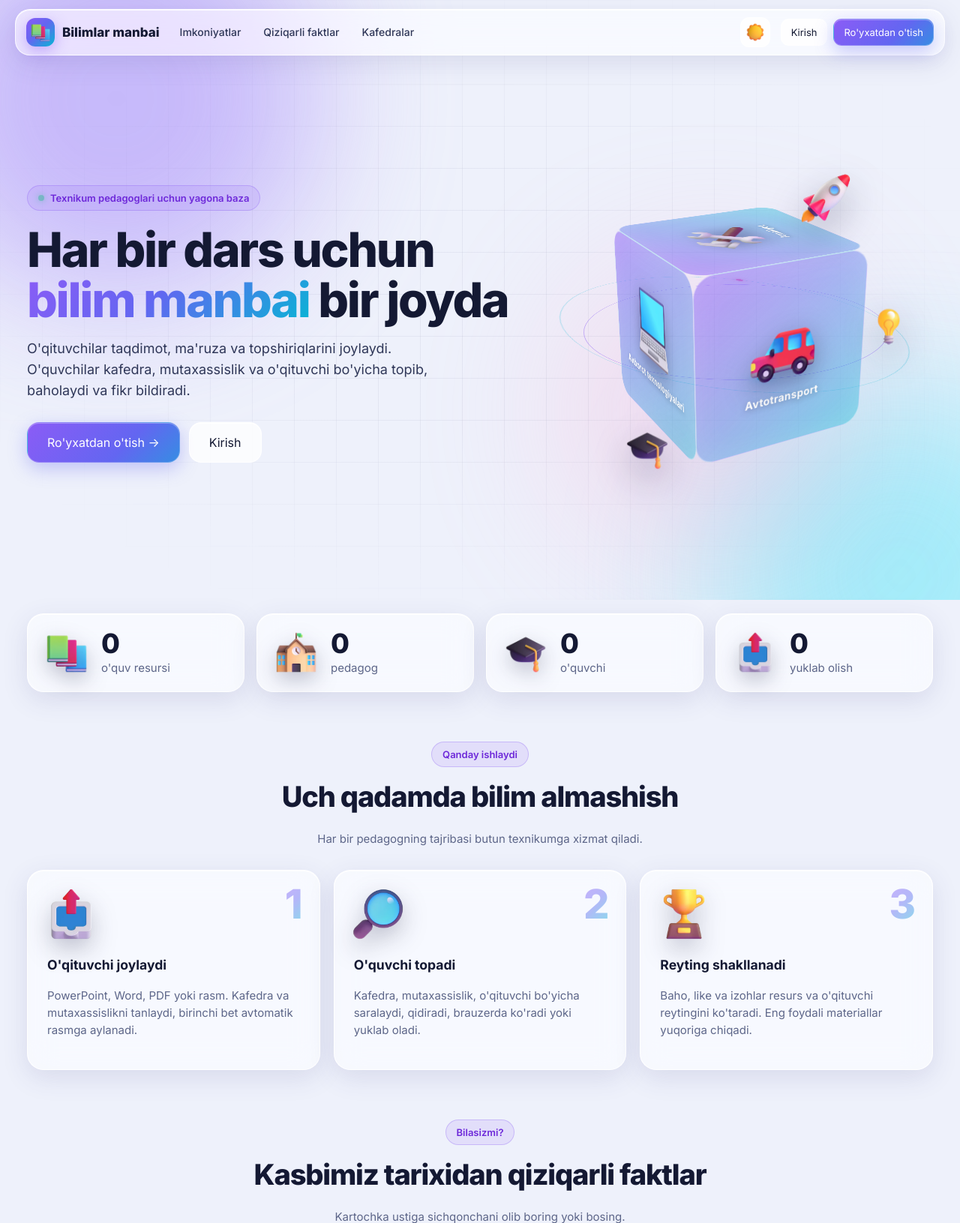
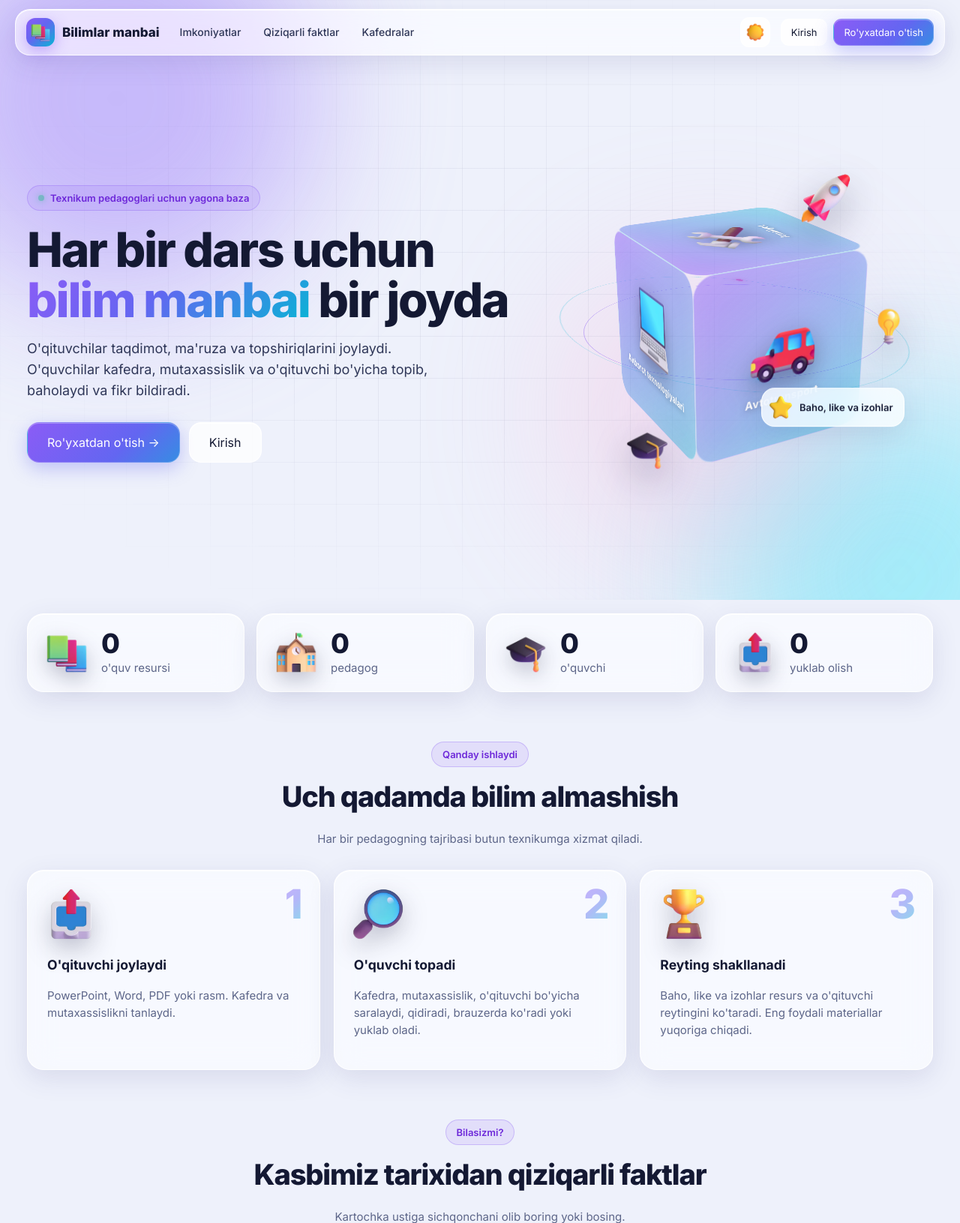
Before and after one commit to Jasurbekmurphy/bilim, a Flask app: page / in a window 1280 px wide. Shown: the top 1631 px of the page at 75% size. Run offline with Flask 3, Linux system fonts and the light colour scheme; data comes from the database, SQL or seed files in the repository; data that the repository does not hold is empty.

Commit message:
«Baho, like va izohlar» yozuvini qaytarish, «birinchi bet» gapini olib tashlash
Co-Authored-By: Claude Opus 5.5 (1M context) <noreply@anthropic.com>
Claude-Session: https://claude.ai/code/session_01K2etq6m1XiBcdyVgJJ7RKq

```diff
--- a/static/style.css
+++ b/static/style.css
@@ -275,6 +275,11 @@ code { background: var(--tint-2); padding: 2px 7px; border-radius: 6px; }
 @media (max-width: 420px) { .scene { width: 260px; height: 260px; } .f1 { transform: translateZ(80px); } .f2 { transform: rotateY(90deg) translateZ(80px); }
   .f3 { transform: rotateY(180deg) translateZ(80px); } .f4 { transform: rotateY(-90deg) translateZ(80px); } .f5 { transform: rotateX(90deg) translateZ(80px); }
   .f6 { transform: rotateX(-90deg) translateZ(80px); } .face img { width: 70px; height: 70px; } }
+.float { position: absolute; display: flex; align-items: center; gap: 8px; border-radius: 18px; background: var(--glass-strong); border: 1px solid var(--glass-border);
+  backdrop-filter: var(--blur); padding: 8px 14px 8px 8px; font-size: 13px; font-weight: 600; box-shadow: var(--shadow); animation: bob 6s ease-in-out infinite; white-space: nowrap; z-index: 2; }
+.float img { width: 34px; height: 34px; }
+.float.b { bottom: 6%; right: -16%; animation-delay: -3s; }
+@media (max-width: 900px) { .float.b { right: -4%; } }
 @keyframes bob { 50% { transform: translateY(-14px); } }
 /* Fon bo'ylab suzuvchi 3D ikonkalar */
 .hero-icons img { position: absolute; z-index: 1; pointer-events: none; filter: drop-shadow(0 18px 24px rgba(20,20,60,.3)); animation: bob 7s ease-in-out infinite; }
--- a/templates/landing.html
+++ b/templates/landing.html
@@ -14,6 +14,7 @@
   <div class="scene" id="scene">
     <div class="hero-icons"><img class="h1" src="{{ url_for('static', filename='icons/rocket.webp') }}" alt=""><img class="h2" src="{{ url_for('static', filename='icons/cap.webp') }}" alt=""><img class="h3" src="{{ url_for('static', filename='icons/bulb.webp') }}" alt=""></div>
     <div class="orbit"></div><div class="orbit o2"></div>
+    <div class="float b"><img src="{{ url_for('static', filename='icons/star.webp') }}" alt=""> Baho, like va izohlar</div>
     <div class="cube-wrap" id="cube-wrap">
       <div class="cube">
         <div class="face f1"><div><img src="{{ url_for('static', filename='icons/gear.webp') }}" alt=""><span>Mashinasozlik</span></div></div>
@@ -43,7 +44,7 @@
     <p class="muted">Har bir pedagogning tajribasi butun texnikumga xizmat qiladi.</p>
   </div>
   <div class="steps">
-    <div class="step glass"><img class="ico" src="{{ url_for('static', filename='icons/upload.webp') }}" alt=""><h3>O'qituvchi joylaydi</h3><p class="muted">PowerPoint, Word, PDF yoki rasm. Kafedra va mutaxassislikni tanlaydi, birinchi bet avtomatik rasmga aylanadi.</p></div>
+    <div class="step glass"><img class="ico" src="{{ url_for('static', filename='icons/upload.webp') }}" alt=""><h3>O'qituvchi joylaydi</h3><p class="muted">PowerPoint, Word, PDF yoki rasm. Kafedra va mutaxassislikni tanlaydi.</p></div>
     <div class="step glass"><img class="ico" src="{{ url_for('static', filename='icons/search.webp') }}" alt=""><h3>O'quvchi topadi</h3><p class="muted">Kafedra, mutaxassislik, o'qituvchi bo'yicha saralaydi, qidiradi, brauzerda ko'radi yoki yuklab oladi.</p></div>
     <div class="step glass"><img class="ico" src="{{ url_for('static', filename='icons/trophy.webp') }}" alt=""><h3>Reyting shakllanadi</h3><p class="muted">Baho, like va izohlar resurs va o'qituvchi reytingini ko'taradi. Eng foydali materiallar yuqoriga chiqadi.</p></div>
   </div>
```
